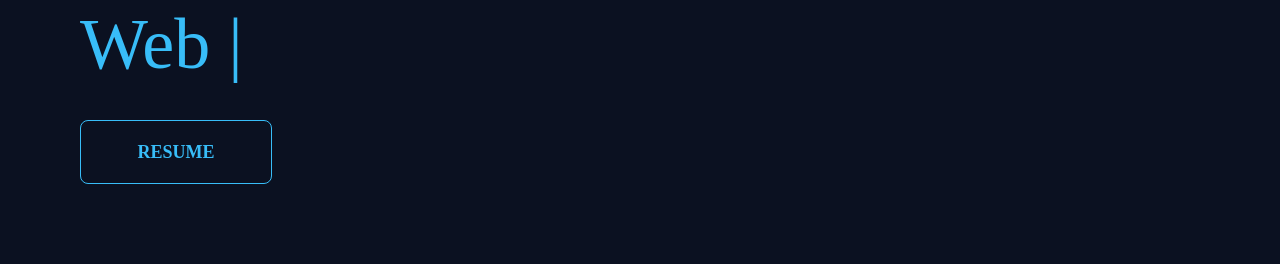
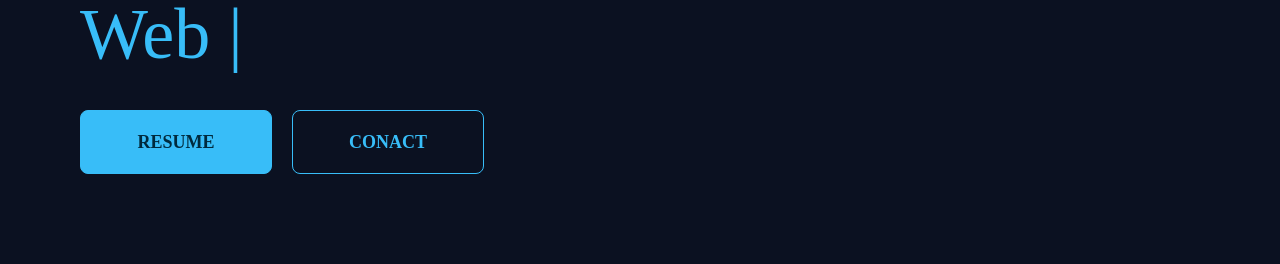
Before and after one commit to mahfuzswaron/mahfuz-swaron, a React (Create React App) app: page / in a window 1280 px wide. Shown: the part 342-606 px from the top of the page. Built offline with nearby package versions, Linux system fonts and the light colour scheme.

Commit message:
contact btn added in banner

```diff
--- a/src/components/Banner/Banner.js
+++ b/src/components/Banner/Banner.js
@@ -53,14 +53,20 @@ const Banner = () => {
                     Swaron
                 </h1>
                 <h3 className='text-[4.4rem] md:text-[4rem] lg:text-[4.5rem] font-medium leading-none  text-primary '>{text} <span className='text-textBase font-thin'>|</span></h3>
-                <a
-                    className='btn btn-primary btn-outline btn-lg w-48 my-10'
-                    href={"https://drive.google.com/file/d/1DCzhN3Yik5MpzJoV1sns7XJCTy7_-INr/view?usp=sharing"}
-                    target="_blank"
-                    rel="noreferrer"
-                >
-                    resume
-                </a>
+                <div className='flex space-x-5 mb-5'>
+                    <a
+                        className='btn btn-primary btn-lg w-36 lg:w-48 my-10'
+                        href={"https://drive.google.com/file/d/1DCzhN3Yik5MpzJoV1sns7XJCTy7_-INr/view?usp=sharing"}
+                        target="_blank"
+                        rel="noreferrer"
+                    > resume </a>
+                    <a
+                        className='btn btn-primary btn-outline btn-lg w-36 lg:w-48  my-10'
+                        href={"#contact"}
+                        target="_blank"
+                        rel="noreferrer"
+                    > conact </a>
+                </div>
             </div>
             <div className='flex justify-center items-center'>
                 <motion.img
--- a/src/components/Navbar/Navbar.js
+++ b/src/components/Navbar/Navbar.js
@@ -1,6 +1,5 @@
-import React, { useEffect, useState } from 'react';
+import React from 'react';
 import { AiOutlineFilePdf, AiOutlineHome, AiOutlineUser } from 'react-icons/ai';
-import { IoMenu } from "react-icons/io5";
 import { TbTriangleSquareCircle } from "react-icons/tb";
 import { HiOutlineChatAlt, HiOutlineViewGrid, } from "react-icons/hi";
 import { FaTh } from "react-icons/fa";
```
